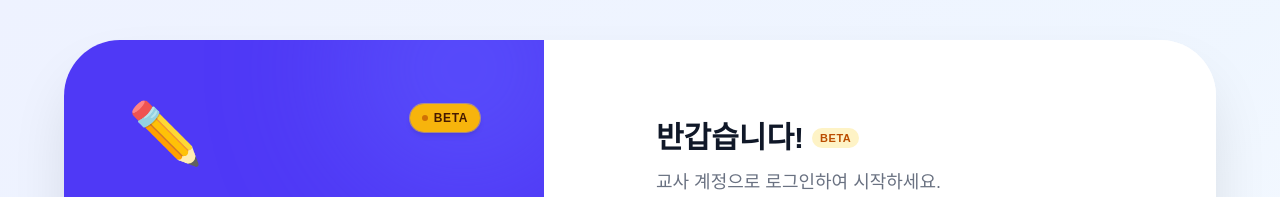
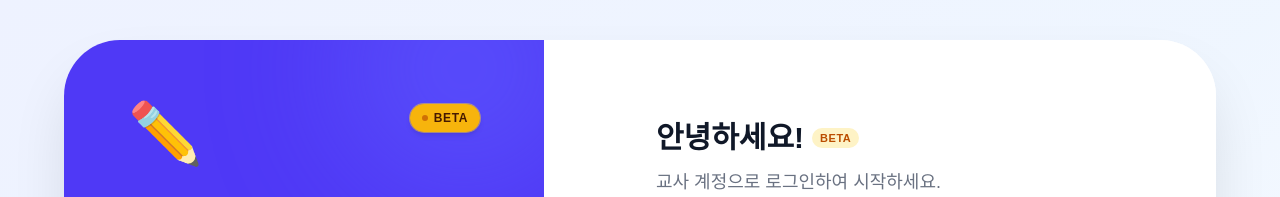
Before and after one commit to 01056649000yoo/writing-helper, a Next.js app: page /login in a window 1280 px wide. Shown: the top 197 px of the page. Built offline with nearby package versions, Linux system fonts and the light colour scheme; no server answers.

Commit message:
chore: change login welcome message to 안녕하세요! for deployment check

```diff
--- a/src/app/login/page-client.tsx
+++ b/src/app/login/page-client.tsx
@@ -77,7 +77,7 @@ export default function LoginPageClient() {
           <div className="max-w-md mx-auto w-full">
             <div className="mb-8">
               <div className="flex items-center gap-2 mb-3">
-                <h2 className="text-3xl font-bold text-gray-900">반갑습니다!</h2>
+                <h2 className="text-3xl font-bold text-gray-900">안녕하세요!</h2>
                 <span className="inline-flex items-center gap-1 rounded-full bg-amber-100 text-amber-700 text-[11px] font-bold tracking-wider px-2 py-0.5">
                   BETA
                 </span>
```
